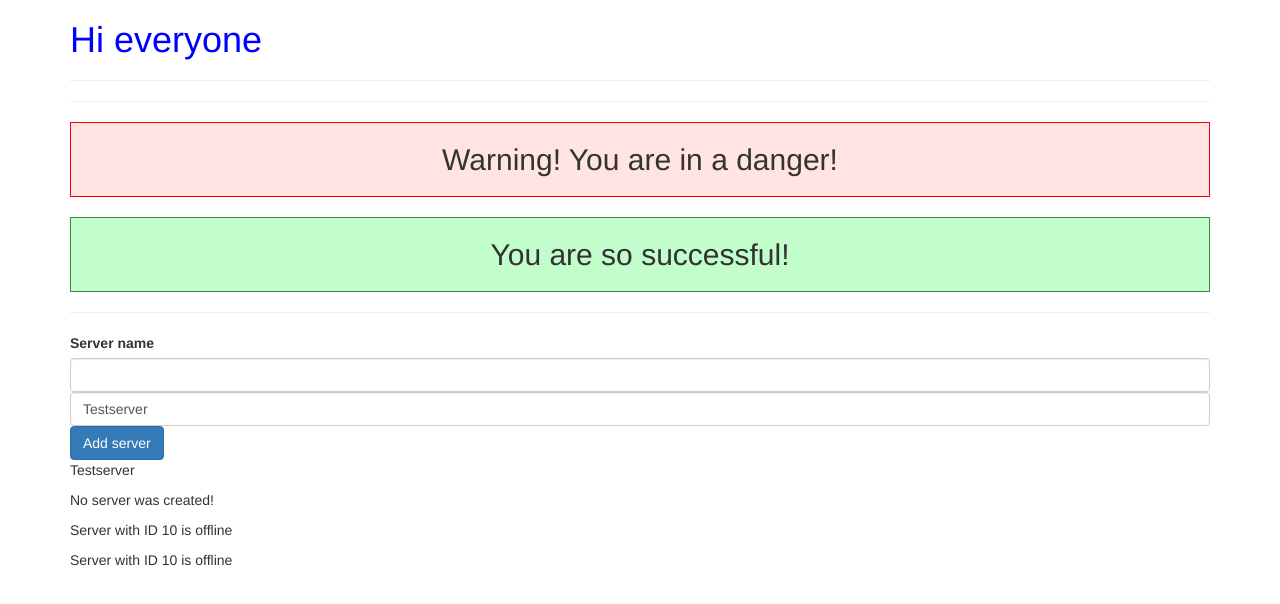
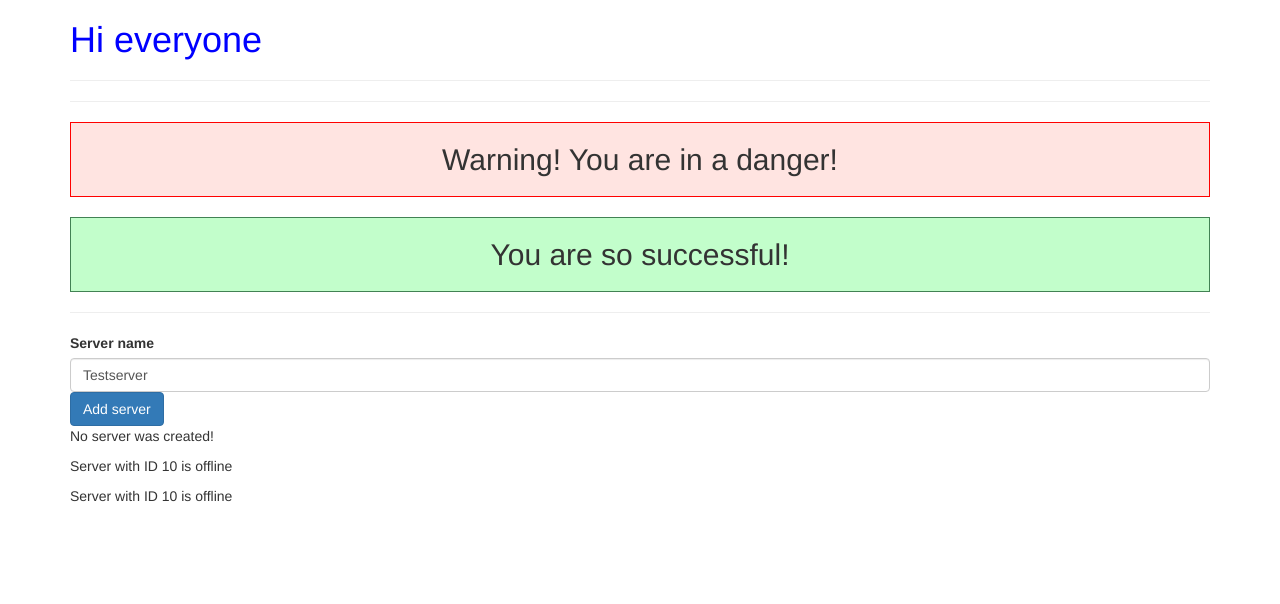
Before and after one commit to Yana0001/angular-app, an Angular app: page / in a window 1280 px wide. Shown: the top 604 px of the page. Built offline with nearby package versions, Linux system fonts and the light colour scheme.

Commit message:
binding final

```diff
--- a/src/app/servers/servers.component.html
+++ b/src/app/servers/servers.component.html
@@ -1,5 +1,5 @@
 <label>Server name</label>
-<input type="text" class="form-control" (input)="onUpdateServerName($event)" />
+<!-- <input type="text" class="form-control" (input)="onUpdateServerName($event)" /> -->
 <input type="text" class="form-control" [(ngModel)]="serverName" />
 
 <button
@@ -9,7 +9,7 @@
 >
   Add server
 </button>
-<p>{{ serverName }}</p>
+<!-- <p>{{ serverName }}</p> -->
 <!-- <p>{{ allowNewServer }}</p> -->
 <!-- <p [innerText]="allowNewServer"></p> -->
 <p>{{ serverCreationStatus }}</p>
--- a/src/app/servers/servers.component.ts
+++ b/src/app/servers/servers.component.ts
@@ -20,7 +20,7 @@
   }
 
   onCreateServer() {
-    this.serverCreationStatus = 'Server was created!';
+    this.serverCreationStatus = 'Server was created! Name is' + this.serverName;
   }
 
   onUpdateServerName(event: any) {
```
